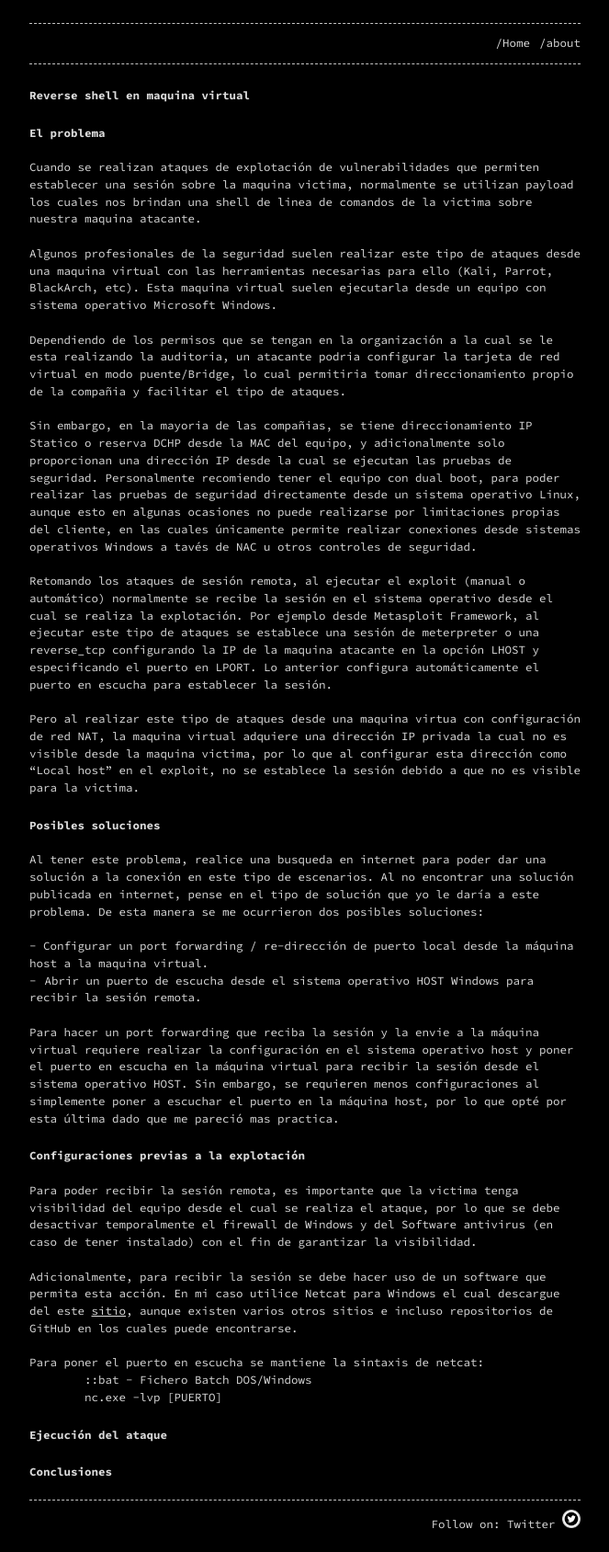
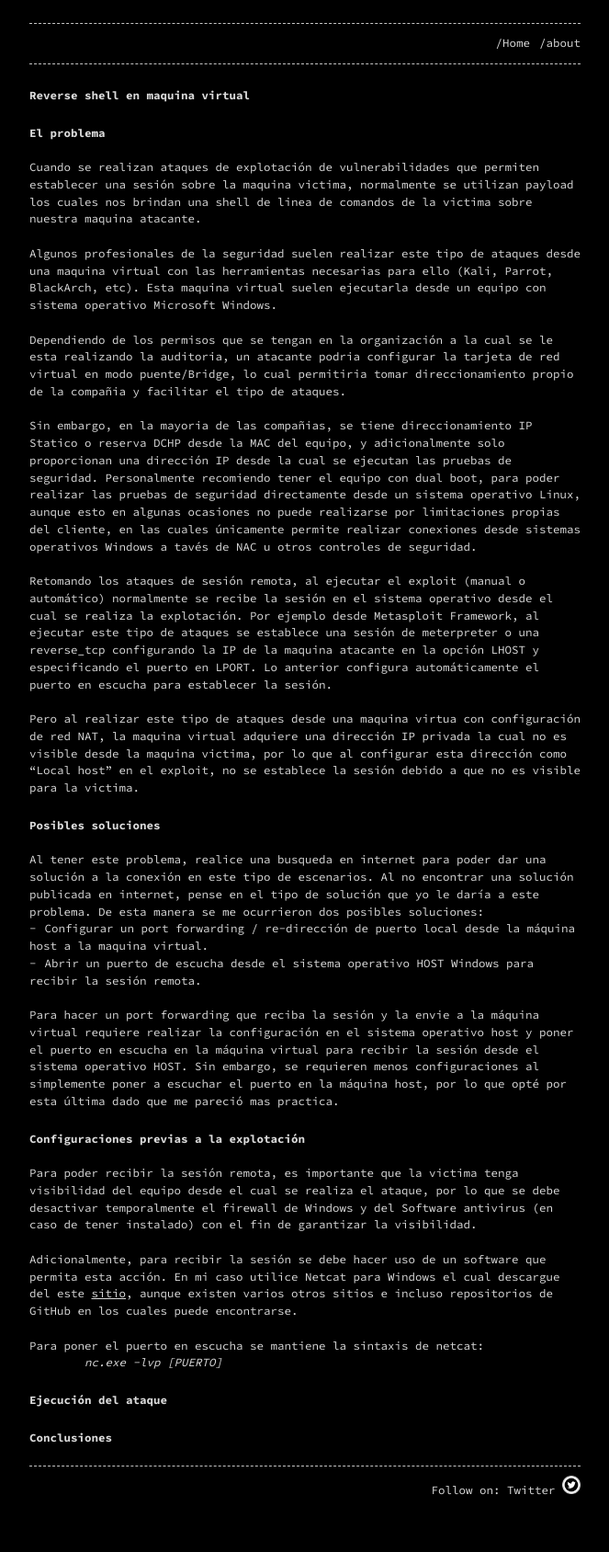
Before and after one commit to d4rk-wing/d4rkwz.github.io, a Jekyll site: the page built from _posts/2020-04-15-Rever-shell-en-maquina-virtual.markdown, in a window 1280 px wide. Shown: the whole page at 92% size, without its empty margins (308-971 px from the left). Built offline with Jekyll 4.4.1, drawn with Linux system fonts in a browser that asks for light colours; after the commit the page ends 1650 px from its top, so only the background shows below that.

Commit message:
post reverse shell

```diff
--- a/_posts/2020-04-15-Rever-shell-en-maquina-virtual.markdown
+++ b/_posts/2020-04-15-Rever-shell-en-maquina-virtual.markdown
@@ -16,8 +16,9 @@ categories: Hacking
 <br />Pero al realizar este tipo de ataques desde una maquina virtua con configuración de red NAT, la maquina virtual adquiere una dirección IP privada la cual no es visible desde la maquina victima, por lo que al configurar esta dirección como "Local host" en el exploit, no se establece la sesión debido a que no es visible para la victima.
 ## Posibles soluciones
 <br />Al tener este problema, realice una busqueda en internet para poder dar una solución a la conexión en este tipo de escenarios. Al no encontrar una solución publicada en internet, pense en el tipo de solución que yo le daría a este problema. De esta manera se me ocurrieron dos posibles soluciones:
-<br />- Configurar un port forwarding / re-dirección de puerto local desde la máquina host a la maquina virtual.
-- Abrir un puerto de escucha desde el sistema operativo HOST Windows para recibir la sesión remota.
+
+* Configurar un port forwarding / re-dirección de puerto local desde la máquina host a la maquina virtual.
+* Abrir un puerto de escucha desde el sistema operativo HOST Windows para recibir la sesión remota.
 <br /><br />Para hacer un port forwarding que reciba la sesión y la envie a la máquina virtual requiere realizar la configuración en el sistema operativo host y poner el puerto en escucha en la máquina virtual para recibir la sesión desde el sistema operativo HOST. Sin embargo, se requieren menos configuraciones al simplemente poner a escuchar el puerto en la máquina host, por lo que opté por esta última dado que me pareció mas practica.
 ### Configuraciones previas a la explotación
 <br />Para poder recibir la sesión remota, es importante que la victima tenga visibilidad del equipo desde el cual se realiza el ataque, por lo que se debe desactivar temporalmente el firewall de Windows y del Software antivirus (en caso de tener instalado) con el fin de garantizar la visibilidad.
@@ -25,8 +26,7 @@ categories: Hacking
 <br />Adicionalmente, para recibir la sesión se debe hacer uso de un software que permita esta acción. En mi caso utilice Netcat para Windows el cual descargue del este [sitio](https://eternallybored.org/misc/netcat/), aunque existen varios otros sitios e incluso repositorios de GitHub en los cuales puede encontrarse.
 
 <br />Para poner el puerto en escucha se mantiene la sintaxis de netcat:
-	::bat - Fichero Batch DOS/Windows
-	nc.exe -lvp [PUERTO]
+	*nc.exe -lvp [PUERTO]*
 ### Ejecución del ataque
 
 ### Conclusiones
```
